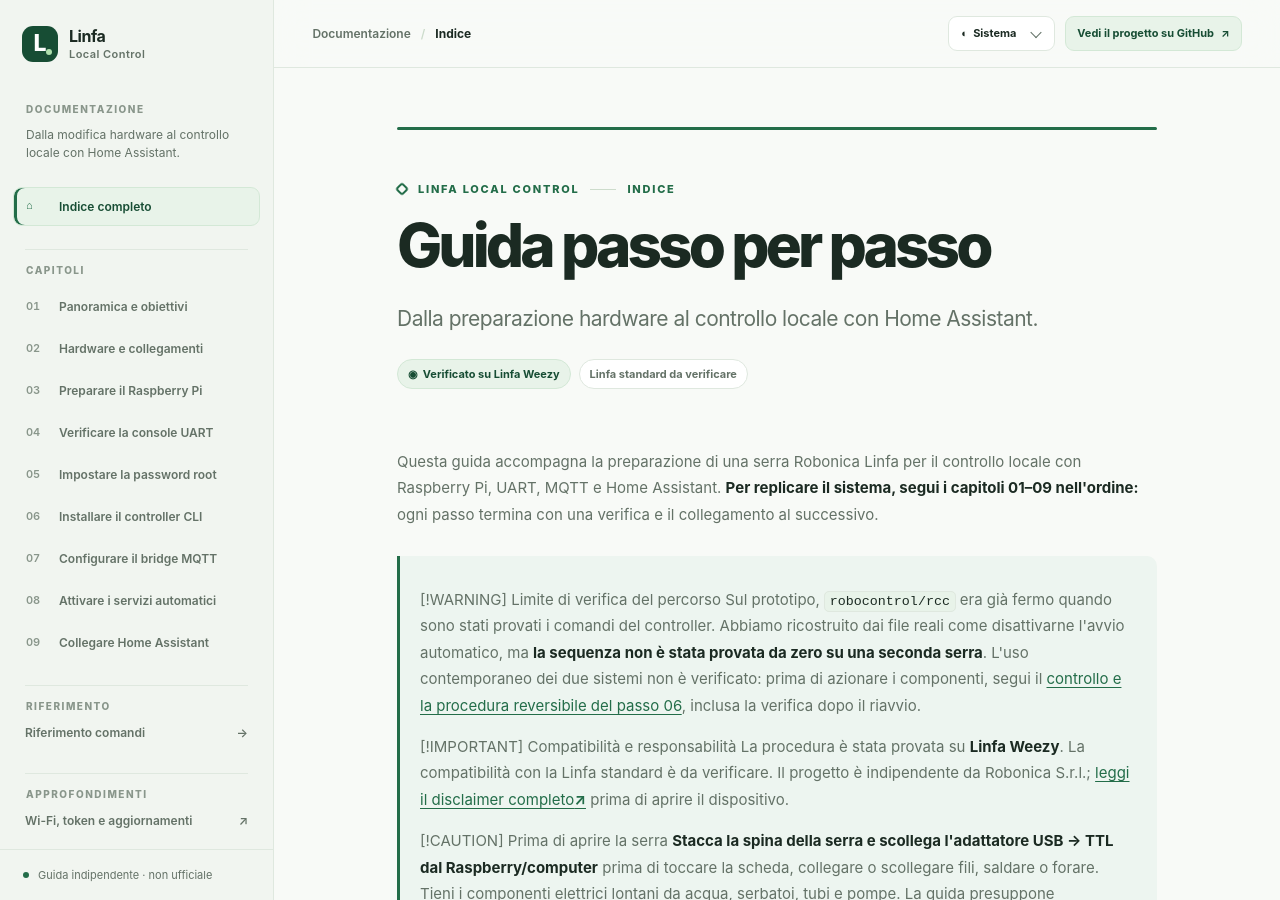
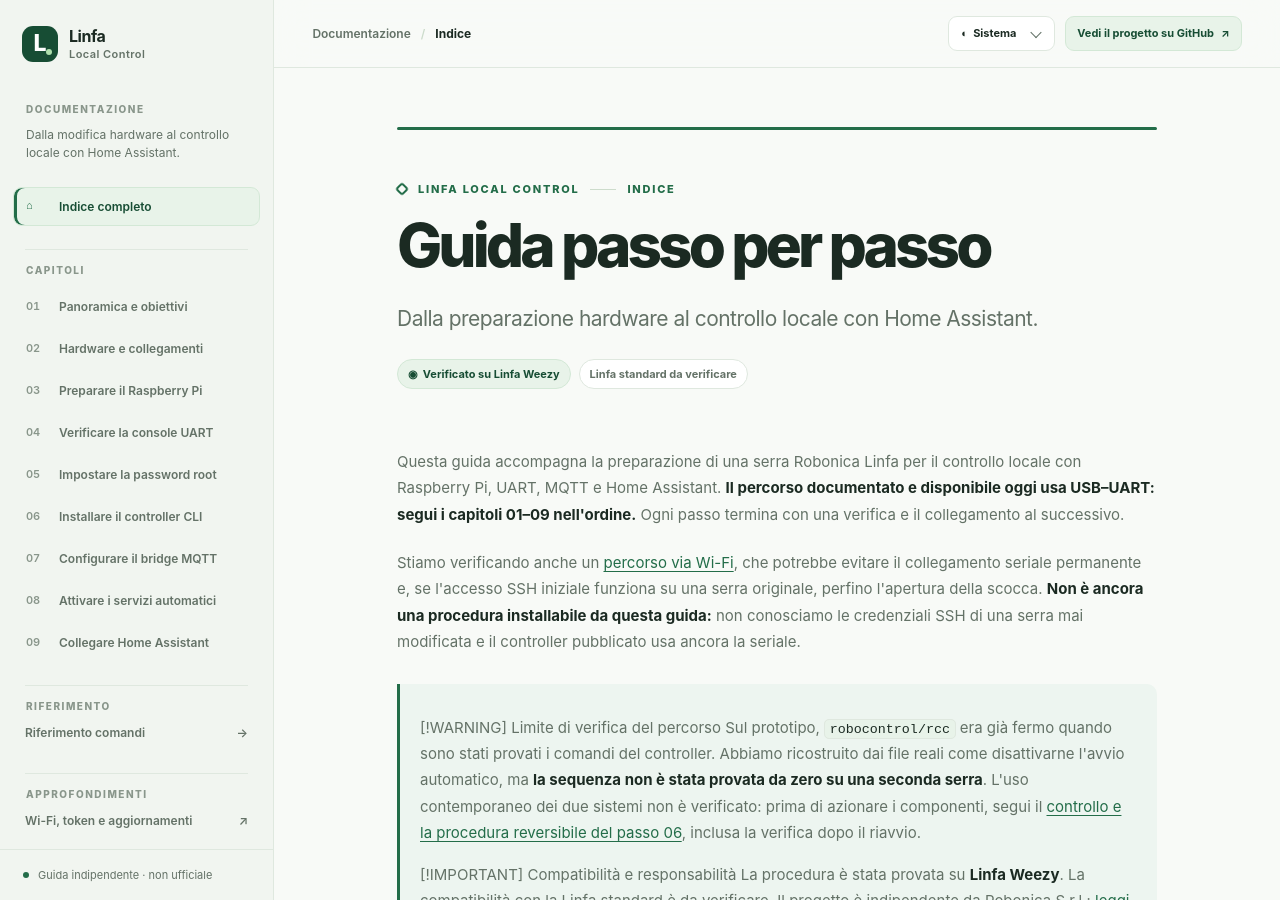
Before and after one commit to Interstellar0verdrive/Linfa-local-control, an MkDocs documentation site: the page built from docs/index.md, in a window 1280 px wide and 900 px high. Built offline with MkDocs 1.6.1, drawn with Linux system fonts in a browser that asks for light colours; some of the changed text lies outside the part shown.

Commit message:
Document experimental Wi-Fi setup and verified limits

```diff
--- a/docs/index.md
+++ b/docs/index.md
@@ -1,4 +1,6 @@
-Questa guida accompagna la preparazione di una serra Robonica Linfa per il controllo locale con Raspberry Pi, UART, MQTT e Home Assistant. **Per replicare il sistema, segui i capitoli 01–09 nell'ordine:** ogni passo termina con una verifica e il collegamento al successivo.
+Questa guida accompagna la preparazione di una serra Robonica Linfa per il controllo locale con Raspberry Pi, UART, MQTT e Home Assistant. **Il percorso documentato e disponibile oggi usa USB–UART: segui i capitoli 01–09 nell'ordine.** Ogni passo termina con una verifica e il collegamento al successivo.
+
+Stiamo verificando anche un [percorso via Wi-Fi](approfondimenti/percorso-wifi-sperimentale.md), che potrebbe evitare il collegamento seriale permanente e, se l'accesso SSH iniziale funziona su una serra originale, perfino l'apertura della scocca. **Non è ancora una procedura installabile da questa guida:** non conosciamo le credenziali SSH di una serra mai modificata e il controller pubblicato usa ancora la seriale.
 
 > [!WARNING] Limite di verifica del percorso
 > Sul prototipo, `robocontrol/rcc` era già fermo quando sono stati provati i comandi del controller. Abbiamo ricostruito dai file reali come disattivarne l'avvio automatico, ma **la sequenza non è stata provata da zero su una seconda serra**. L'uso contemporaneo dei due sistemi non è verificato: prima di azionare i componenti, segui il [controllo e la procedura reversibile del passo 06](setup/06-controller-cli.md#verifica-del-servizio-originale), inclusa la verifica dopo il riavvio.
@@ -52,6 +54,7 @@
 Questi contenuti documentano scelte facoltative e l'indagine tecnica originale. Non servono per completare il percorso essenziale:
 
 - [Wi-Fi, token e aggiornamenti della serra](approfondimenti/configurazione-serra.md)
+- [Percorso Wi-Fi sperimentale: prove e limiti](approfondimenti/percorso-wifi-sperimentale.md)
 - [Rete della serra durante il setup](approfondimenti/rete-serra.md)
 - [Analisi del traffico cloud](approfondimenti/traffico-cloud.md)
 - [Accesso e dump del modulo](approfondimenti/accesso-e-dump.md)
--- a/mkdocs.yml
+++ b/mkdocs.yml
@@ -37,6 +37,7 @@ nav:
   - Riferimento:
       - Riferimento comandi: riferimento-comandi.md
   - Approfondimenti facoltativi:
+      - Percorso Wi-Fi sperimentale: approfondimenti/percorso-wifi-sperimentale.md
       - Foto della serra via UART: approfondimenti/fotocamera.md
       - Wi-Fi, token e aggiornamenti: approfondimenti/configurazione-serra.md
       - Rete della serra durante il setup: approfondimenti/rete-serra.md
```
Also changed, not shown: README.md (+2 -0 lines), docs/approfondimenti/percorso-wifi-sperimentale.md (added, +50 -0 lines), docs/setup/01-panoramica.md (+2 -0 lines).
